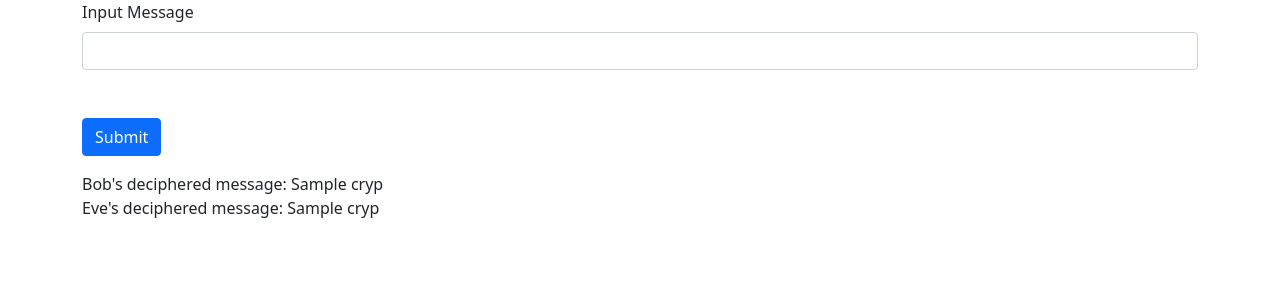
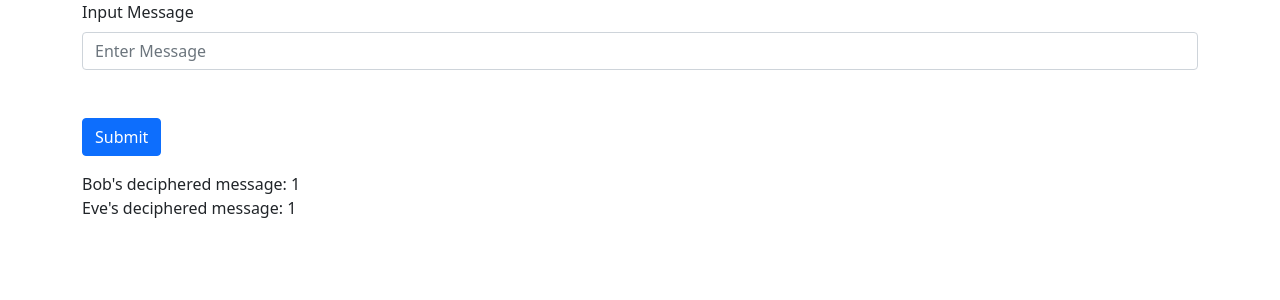
Before and after one commit to prasann-28/adv-neural-cryptography, a Flask app: template Code/templates/home.html in a window 1280 px wide. Shown: the part 56-356 px from the top of the page. Run offline with Flask 2, Linux system fonts and the light colour scheme; the template is opened without the code that fills it: most values are stand-ins (such as "Sample title", 1, 10 or a date in 2020).

Commit message:
functionality done

```diff
--- a/Code/app.py
+++ b/Code/app.py
@@ -1,28 +1,50 @@
+import os
+os.environ['TF_CPP_MIN_LOG_LEVEL'] = '2'
 from flask import Flask, render_template, request, redirect
 from keras.models import load_model
 import numpy as np
+from helper import *
 
 
 app = Flask(__name__)
 
-alice1 = load_model('alice.h5')
-bob1 = load_model('bob.h5')
-eve1 = load_model('eve.h5')
+alice = load_model('alice.h5')
+bob = load_model('bob.h5')
+eve = load_model('eve.h5')
+block_padding= 11
+block_size = 16
 
+def processRawMessage(raw_message):
+    encrypt = encstr(raw_message,block_padding)
+    bin_cipher = strToArr(encrypt[0], block_size)
+    bin_message = bin_cipher[0]
+    bin_key = bin_cipher[1]
 
-@app.route('/')
+    return [bin_message,bin_key]
+
+def processBinaryMessage(binary_message):
+    message_str = arrToStr(binary_message)
+    decipher = decstr(message_str,len(binary_message),block_padding)
+    return [decipher]
+
+@app.route('/', methods=['GET', 'POST'])
 def hello():
+    cryp = []
+    if request.method == 'POST':
+        raw_message = request.form['alice_input']
+        print(raw_message)
+        messages = processRawMessage(raw_message)
+        message = messages[0]
+        key = messages[1]
 
-    message = np.array([[0, 0, 0, 0, 0, 0, 1, 1, 0, 1, 1, 0, 1, 1, 1, 1],
-                    [1, 1, 1, 0, 0, 0, 1, 1, 1, 0, 0, 0, 1, 1, 1, 1]])
-    key = np.array([[0, 0, 0, 0, 0, 0, 1, 1, 0, 1, 1, 0, 1, 1, 1, 1],
-                [0, 0, 0, 1, 1, 1, 0, 0, 0, 1, 1, 1, 1, 1, 1, 1]])
+        cipher = alice.predict([message,key])
+        decipher = (bob.predict([cipher, key]) > 0.5).astype(int)
+        adversary = (eve.predict(cipher) > 0.5).astype(int)
 
-    cipher = alice1.predict([message, key])
-    decipher = (bob1.predict([cipher, key]) > 0.5).astype(int)
-    adversary = (eve1.predict(cipher) > 0.5).astype(int)
+        plaintext = processBinaryMessage(decipher)
+        adv = processBinaryMessage(adversary)
 
-    cryp = [cipher, decipher, adversary]
+        cryp = [plaintext,adv]
 
     return render_template('home.html', cryp = cryp)
 
--- a/Code/helper_test.py
+++ b/Code/helper_test.py
@@ -31,3 +31,5 @@ adversary = decstr(eve_str,len(message),block_padding)
 
 print('Bob: ', decipher)
 print('Eve: ',adversary)
+
+print(len(bob_pred))
--- a/Code/templates/home.html
+++ b/Code/templates/home.html
@@ -53,7 +53,7 @@
       <form action='/' method='POST'>
         <div class="mb-3">
           <label for="alice_input" class="form-label">Input Message</label>
-          <input type="text" class="form-control" id="alice_input" >
+          <input type="text" class="form-control" name="alice_input" placeholder="Enter Message"id="alice_input" >
 
 
         <button type="submit" class="btn btn-primary mt-5">Submit</button>
@@ -63,11 +63,11 @@
     <div>
 
       <div>
-      Bob's deciphered message: {{cryp[1]}}
+      Bob's deciphered message: {{cryp[0][0]}}
       </div>
       <div>
         <!-- Eves message -->
-        Eve's deciphered message: {{cryp[2]}}
+        Eve's deciphered message: {{cryp[1][0]}}
       </div>
     </div>
     <!-- Optional JavaScript; choose one of the two! -->
```
